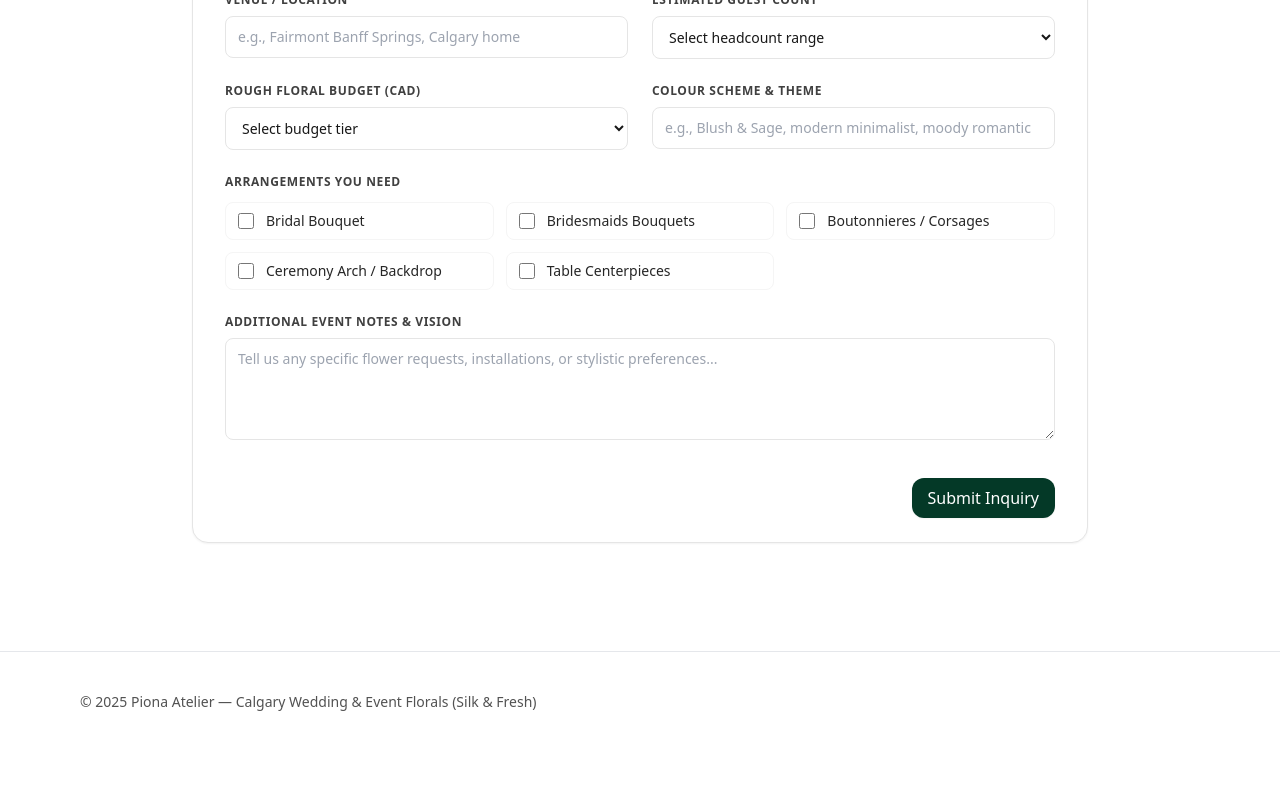
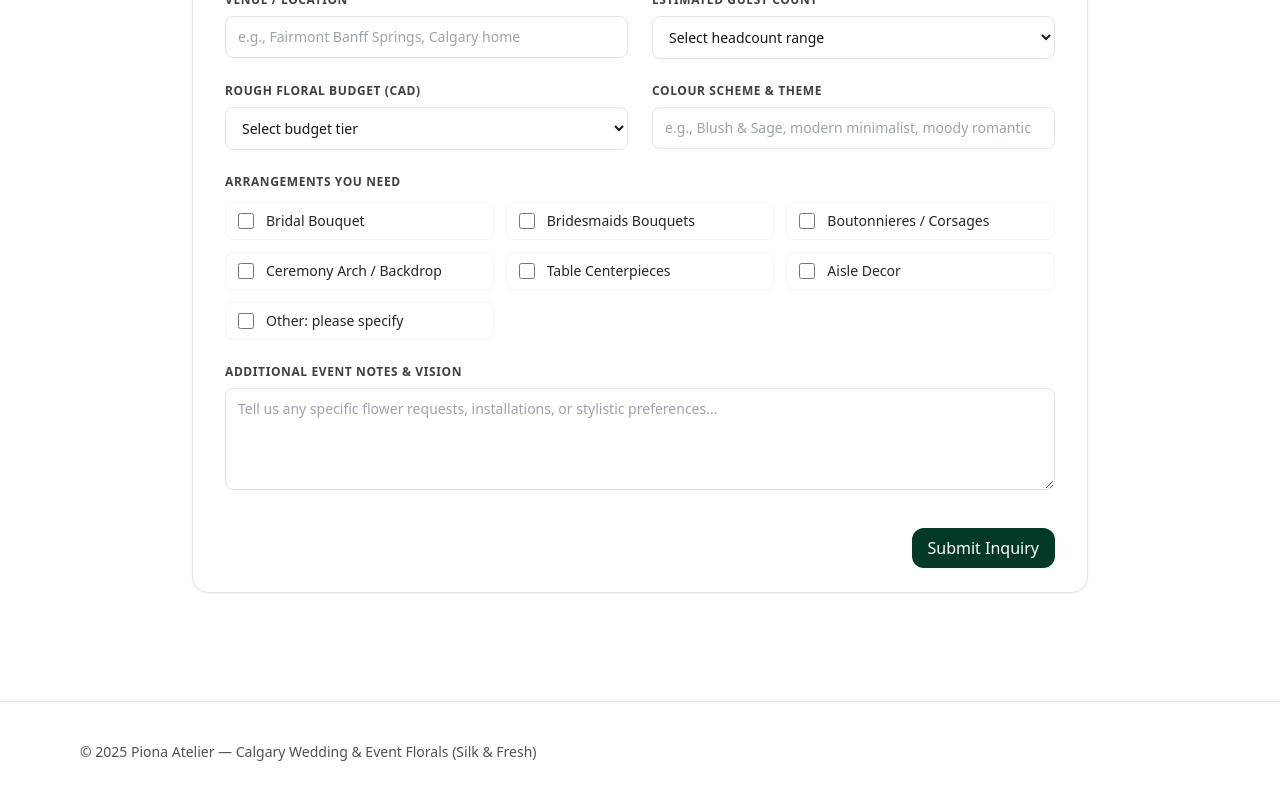
Before and after one commit to mattdnkim/piona-atelier-website, a Next.js app: page / in a window 1280 px wide. Shown: the part 1179-1979 px from the top of the page. Before the commit the page ends 1931 px from the top, so only its background shows below. Built offline with nearby package versions, Linux system fonts and the light colour scheme.

Commit message:
chore: add aisle decor in arrangements

```diff
--- a/components/ContactForm.js
+++ b/components/ContactForm.js
@@ -8,6 +8,8 @@ const ARRANGEMENTS = [
     { label: "Boutonnieres / Corsages", value: "boutonnieres" },
     { label: "Ceremony Arch / Backdrop", value: "arch" },
     { label: "Table Centerpieces", value: "centerpieces" },
+    { label: "Aisle Decor", value: "aisle" },
+    { label: "Other: please specify", value: "other" },
 ];
 
 export default function ContactForm() {
```
Also changed, not shown: 1 other file (tests, documents, lock files or other folders).
